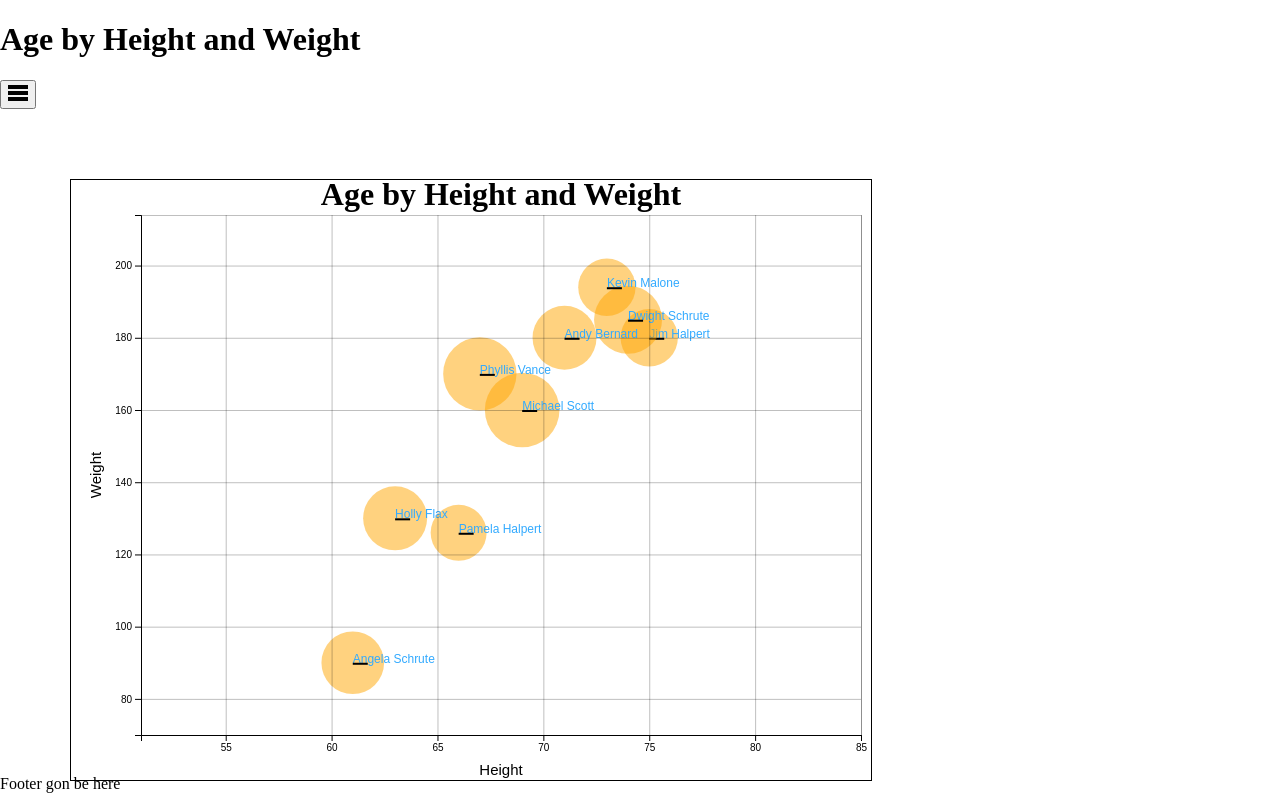
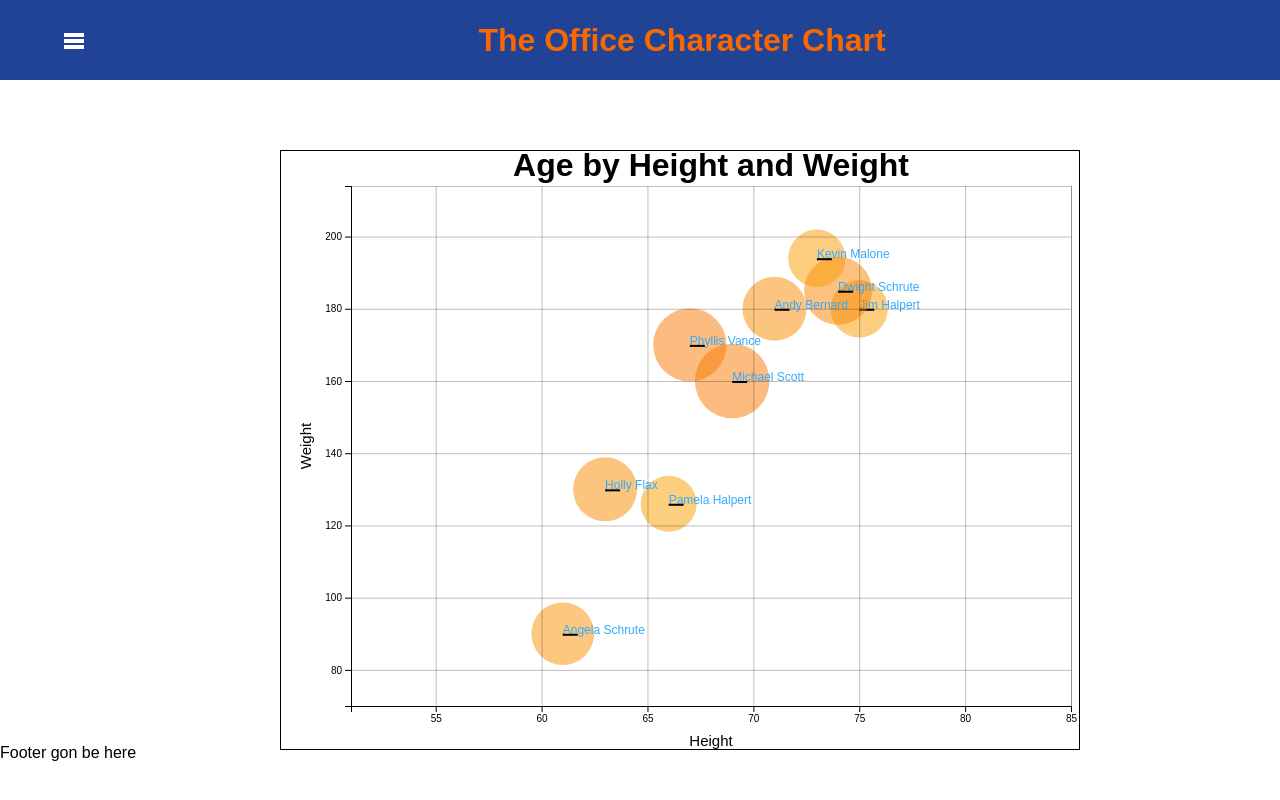
Before and after one commit to jinsoolim/forgerock-take-home, a React app: page / in a window 1280 px wide. Built offline with nearby package versions, Linux system fonts and the light colour scheme; the HTML template or start-up script is replaced by a standard one.

Commit message:
Adding sidebar open and close functionality and styling

```diff
--- a/src/App.tsx
+++ b/src/App.tsx
@@ -1,14 +1,12 @@
 import * as React from 'react';
 
 import './styles.scss';
-import Header from './header/Header';
 import Main from './main/Main';
 import Footer from './footer/Footer';
 
 export default function App(): JSX.Element {
   return (
     <>
-      <Header />
       <Main />
       <Footer />
     </>
--- a/src/header/Header.tsx
+++ /dev/null
@@ -1,9 +0,0 @@
-import * as React from 'react';
-
-export default function Header(): JSX.Element {
-  return (
-    <div id="header">
-      <h1>Age by Height and Weight</h1>
-    </div>
-  )
-}
--- /dev/null
+++ b/src/left/Displays.tsx
@@ -0,0 +1,14 @@
+import * as React from 'react';
+
+const DisplayData = [
+  {
+    name: "Dashboard",
+    path: '/'
+  },
+  {
+    name: "PeopleData",
+    path: '/peopleData'
+  }
+];
+
+export default DisplayData;
--- /dev/null
+++ b/src/left/LeftBar.scss
@@ -0,0 +1,83 @@
+$primary-blue: #214395;
+$primary-orange: #f96700;
+
+.navbar {
+  background-color: $primary-blue;
+  height: 80px;
+  display: flex;
+  justify-content: start;
+  align-items: center;
+
+  h1 {
+    margin: auto;
+    padding: auto;
+    color: $primary-orange;
+  }
+}
+
+.bar-button {
+  margin-left: 2rem;
+  font-size: 2rem;
+  background: none;
+  color: #fff;
+
+  svg {
+    margin-left: 2rem;
+    font-size: 2rem;
+    background: none;
+  }
+}
+
+.left-bar {
+  background-color: $primary-blue;
+  width: 250px;
+  height: 100vh;
+  display: flex;
+  justify-content: center;
+  position:fixed;
+  top:0;
+  left: -100%;
+  transition: 850ms;
+}
+
+.left-bar.active {
+  left: 0;
+  transition: 350ms;
+}
+
+.sidebar-list-item {
+  display: flex;
+  justify-content: start;
+  align-items: center;
+  padding: 8px 0px 8px 16px;
+  list-style: none;
+  height: 60px;
+
+  span {
+    color: #f5f5f5;
+    font-size: 18px;
+    width: 95%;
+    height: 100%;
+    display: flex;
+    align-items: center;
+    padding: 0 16px;
+    border-radius: 4px;
+  }
+}
+
+.sidebar-list-item span:hover {
+  background-color: #1a83ff;
+}
+
+.left-bar-list {
+  width: 100%;
+}
+
+.sidebar-toggle {
+  background-color: $primary-blue;
+  width: 100%;
+  height: 80px;
+  display: flex;
+  justify-content: start;
+  align-items: center;
+}
--- a/src/left/LeftBar.tsx
+++ b/src/left/LeftBar.tsx
@@ -1,30 +1,54 @@
 import * as React from 'react';
+import Displays from './Displays';
+
+import './LeftBar.scss';
+
+interface IDisplay {
+  name: string;
+  path: string;
+}
 
 type LeftBarProps = {
-  display: string;
   setDisplay: React.Dispatch<React.SetStateAction<string>>;
 }
 
-const LeftBar: React.FC<LeftBarProps> = ({ display, setDisplay }) => {
+const LeftBar: React.FC<LeftBarProps> = ({ setDisplay }) => {
   const [showSideBar, setShowSideBar] = React.useState(false);
+
+  const toggleSideBar = () => setShowSideBar(!showSideBar);
+
+  // Used svg for hamburger icon and brought in Displays to show that list items can be scalable
 
   return (
     <>
-      <button onClick={ ()=> setShowSideBar(!showSideBar) }>
-        <svg viewBox="0 0 100 80" width="20" height="20">
+      <div className="navbar">
+        <span className="bar-button" onClick={ toggleSideBar }>
+          <svg viewBox="0 0 100 80" width="20" height="20" fill="#fff">
             <rect width="100" height="20"></rect>
             <rect y="30" width="100" height="20"></rect>
             <rect y="60" width="100" height="20"></rect>
           </svg>
-      </button>
-      { showSideBar &&
-        <div id="left-bar">
-          <ul>
-            <li className="left-bar-links" onClick={() => setDisplay('dashboard')}>Dashboard</li>
-            <li className="left-bar-links" onClick={() => setDisplay('peopleData')}>People Data</li>
+        </span>
+        <h1>The Office Character Chart</h1>
+      </div>
+      <div className={showSideBar ? "left-bar active" : "left-bar"}>
+        <ul className="left-bar-list">
+          <li className="sidebar-toggle">
+            <span className="bar-button" onClick={ toggleSideBar }>
+              X
+            </span>
+          </li>
+          {
+            Displays.map((item: IDisplay, index: number) => {
+              return (
+                <li key={index} className="sidebar-list-item" onClick={() => setDisplay(item.path)}>
+                  <span>{item.name}</span>
+                </li>
+              )
+            })
+          }
         </ul>
       </div>
-      }
     </>
   )
 }
--- /dev/null
+++ b/src/main/BubbleChart.scss
@@ -0,0 +1,18 @@
+
+.bubble-chart {
+  position: relative;
+}
+
+.chart-grid {
+  .domain {
+    fill: none;
+    stroke: black;
+    opacity: 0.25;
+  }
+
+  .tick line {
+    fill: none;
+    stroke: black;
+    opacity: 0.25;
+  }
+}
--- a/src/main/BubbleChart.tsx
+++ b/src/main/BubbleChart.tsx
@@ -1,5 +1,7 @@
 import * as React from 'react';
 import * as d3 from 'd3';
+
+import './BubbleChart.scss';
 
 interface IPerson {
   title: string;
@@ -59,6 +61,7 @@
     // Take X, Y data and put into separate Arrays for easy access for D3
     let weightData: number[] = data.map((person) => person.weight);
     let heightData: number[] = data.map((person) => person.height);
+    let ageData: number[] = data.map((person) => person.age);
 
     // Create X and Y range from weightData and heightData
     let xScale = d3.scaleLinear()
@@ -129,20 +132,24 @@
       .append("circle")
         .attr("class", "circles")
         .attr("transform", "translate(70,35)")
-        .attr("fill", "rgba(255, 165, 0)")
+        .attr("fill", (d) => `rgb(249, ${160 * (Math.min(...ageData)/d.age)}, 0)`)
         .attr("opacity", 0.5)
         .attr("stroke", "none")
-        .attr("cx", function(d) { return xScale(d.height) })
-        .attr("cy", function(d) { return yScale(d.weight) })
+        .attr("cx", (d) => xScale(d.height))
+        .attr("cy", (d) => yScale(d.weight))
         .attr("r", (d) => d.age / 1.5)
         .style("cursor", "pointer")
         .on("mouseover", (d, i) => {
           d3.select(d.target).attr("opacity", 1)
-          d3.select(d.target.nextSibling).style("fill", "black")
-        })
+          d3.select(d.target.nextSibling).style("fill", "#214395")
+        }
+        )
         .on("mouseout", (d, i) => {
           d3.select(d.target).attr("opacity", 0.5)
           d3.select(d.target.nextSibling).style("fill", "rgba(50, 170, 255)")
+        })
+        .on("click", () => {
+
         })
 
     // Create text associated with Bubble
@@ -151,7 +158,7 @@
         .attr("class", "circle-text")
         .attr("font-family", "sans-serif")
         .attr("font-size", 12)
-        .attr("fill", "rgba(50, 170, 255)")
+        .attr("fill", "rgb(50, 170, 255)")
         .attr("x", d => xScale(d.height) + 70)
         .attr("y", d => yScale(d.weight) + 35)
         .text(d => d.firstName + ' ' + d.lastName)
@@ -167,8 +174,10 @@
 
   }
 
-      return (
-        <svg ref={svgRef} style={{margin: "30 30 30 30"}}></svg>
+  return (
+    <div className="bubble-chart">
+      <svg ref={svgRef} style={{margin: "30 30 30 30"}}></svg>
+    </div>
   );
 }
 
--- a/src/main/Dashboard.tsx
+++ b/src/main/Dashboard.tsx
@@ -1,122 +1,16 @@
 import * as React from 'react';
 import BubbleChart from './BubbleChart';
+import Data from './Data';
 
-const data = [
-  {
-    title: 'Mr.',
-    firstName: 'Jim',
-    lastName: 'Halpert',
-    age: 43,
-    height: 75,
-    weight: 180,
-    gender: 'Male',
-    city: 'Stanton',
-    country: 'USA',
-  },
-  {
-    title: 'Mrs.',
-    firstName: 'Pamela',
-    lastName: 'Halpert',
-    age: 42,
-    height: 66,
-    weight: 126,
-    gender: 'Female',
-    city: 'Stanton',
-    country: 'USA',
-  },
-  {
-    title: 'Mr.',
-    firstName: 'Michael',
-    lastName: 'Scott',
-    age: 56,
-    height: 69,
-    weight: 160,
-    gender: 'Male',
-    city: 'Boulder',
-    country: 'Germany',
-  },
-  {
-    title: 'Mr.',
-    firstName: 'Dwight',
-    lastName: 'Schrute',
-    age: 51,
-    height: 74,
-    weight: 185,
-    gender: 'Male',
-    city: 'Stanton',
-    country: 'USA',
-  },
-  {
-    title: 'Mr.',
-    firstName: 'Kevin',
-    lastName: 'Malone',
-    age: 43,
-    height: 73,
-    weight: 194,
-    gender: 'Male',
-    city: 'Stanton',
-    country: 'USA',
-  },
-  {
-    title: 'Mrs.',
-    firstName: 'Holly',
-    lastName: 'Flax',
-    age: 48,
-    height: 63,
-    weight: 130,
-    gender: 'Female',
-    city: 'Boulder',
-    country: 'USA',
-  },
-  {
-    title: 'Mr.',
-    firstName: 'Andy',
-    lastName: 'Bernard',
-    age: 48,
-    height: 71,
-    weight: 180,
-    gender: 'Male',
-    city: 'Ithaca',
-    country: 'USA',
-  },
-  {
-    title: 'Mrs.',
-    firstName: 'Angela',
-    lastName: 'Schrute',
-    age: 47,
-    height: 61,
-    weight: 90,
-    gender: 'Female',
-    city: 'Stanton',
-    country: 'USA',
-  },
-  {
-    title: 'Mrs.',
-    firstName: 'Phyllis',
-    lastName: 'Vance',
-    age: 55,
-    height: 67,
-    weight: 170,
-    gender: 'Female',
-    city: 'Stanton',
-    country: 'USA',
-  }
-]
-
-// const data = [
-//   10, 30, 40, 20,
-//   10, 40, 30, 20, 50, 10,
-//   60, 30, 40, 20, 30
-// ];
+// Normally Data would be fetched but for challenge just imported a fake file
 
 export default function Dashboard(): JSX.Element {
-  // DATA NEEDS TO BE FETCHED WHEN DASHBOARD IS RENDERED
   const [width, setWidth] = React.useState(800);
   const [height, setHeight] = React.useState(600);
 
   return (
     <div className="main-display">
-      <BubbleChart data={data} width={width} height={height}/>
+      <BubbleChart data={Data} width={width} height={height}/>
     </div>
   )
 }
--- /dev/null
+++ b/src/main/Data.tsx
@@ -0,0 +1,105 @@
+import * as React from 'react';
+
+const data = [
+  {
+    title: 'Mr.',
+    firstName: 'Jim',
+    lastName: 'Halpert',
+    age: 43,
+    height: 75,
+    weight: 180,
+    gender: 'Male',
+    city: 'Stanton',
+    country: 'USA',
+  },
+  {
+    title: 'Mrs.',
+    firstName: 'Pamela',
+    lastName: 'Halpert',
+    age: 42,
+    height: 66,
+    weight: 126,
+    gender: 'Female',
+    city: 'Stanton',
+    country: 'USA',
+  },
+  {
+    title: 'Mr.',
+    firstName: 'Michael',
+    lastName: 'Scott',
+    age: 56,
+    height: 69,
+    weight: 160,
+    gender: 'Male',
+    city: 'Boulder',
+    country: 'Germany',
+  },
+  {
+    title: 'Mr.',
+    firstName: 'Dwight',
+    lastName: 'Schrute',
+    age: 51,
+    height: 74,
+    weight: 185,
+    gender: 'Male',
+    city: 'Stanton',
+    country: 'USA',
+  },
+  {
+    title: 'Mr.',
+    firstName: 'Kevin',
+    lastName: 'Malone',
+    age: 43,
+    height: 73,
+    weight: 194,
+    gender: 'Male',
+    city: 'Stanton',
+    country: 'USA',
+  },
+  {
+    title: 'Mrs.',
+    firstName: 'Holly',
+    lastName: 'Flax',
+    age: 48,
+    height: 63,
+    weight: 130,
+    gender: 'Female',
+    city: 'Boulder',
+    country: 'USA',
+  },
+  {
+    title: 'Mr.',
+    firstName: 'Andy',
+    lastName: 'Bernard',
+    age: 48,
+    height: 71,
+    weight: 180,
+    gender: 'Male',
+    city: 'Ithaca',
+    country: 'USA',
+  },
+  {
+    title: 'Mrs.',
+    firstName: 'Angela',
+    lastName: 'Schrute',
+    age: 47,
+    height: 61,
+    weight: 90,
+    gender: 'Female',
+    city: 'Stanton',
+    country: 'USA',
+  },
+  {
+    title: 'Mrs.',
+    firstName: 'Phyllis',
+    lastName: 'Vance',
+    age: 55,
+    height: 67,
+    weight: 170,
+    gender: 'Female',
+    city: 'Stanton',
+    country: 'USA',
+  }
+]
+
+export default data;
--- a/src/main/Main.tsx
+++ b/src/main/Main.tsx
@@ -6,13 +6,19 @@
 
 
 export default function Main(): JSX.Element {
-  const [display, setDisplay] = React.useState<string>('dashboard');
+  const [display, setDisplay] = React.useState<string>('/');
 
+
+  // Didn't use React Router to lessen the size of challenge. Used conditional rendering instead to imitate routing
   return (
-    <div id="main">
-      <LeftBar display={display} setDisplay={setDisplay} />
-      { display === 'dashboard' && <Dashboard/> }
-      { display === 'peopleData' && <PeopleData/> }
-    </div>
+    <>
+      <div id="sidebar">
+        <LeftBar setDisplay={setDisplay} />
+      </div>
+      <div id="main">
+        { display === '/' && <Dashboard/> }
+        { display === '/peopleData' && <PeopleData/> }
+      </div>
+    </>
   )
 }
--- a/src/styles.scss
+++ b/src/styles.scss
@@ -1,20 +1,14 @@
 
-
-body {
-  margin: auto;
-  padding: auto
+* {
+  box-sizing: border-box;
+  margin: 0;
+  padding: 0;
+  font-family: Arial, Helvetica, sans-serif
 }
 
-.chart-grid {
-  .domain {
-    fill: none;
-    stroke: black;
-    opacity: 0.25;
-  }
-
-  .tick line {
-    fill: none;
-    stroke: black;
-    opacity: 0.25;
-  }
+#main {
+  display: flex;
+  height: 100%;
+  align-items: center;
+  justify-content: center;
 }
```
Lines whose indentation alone changed are shown as unchanged.
